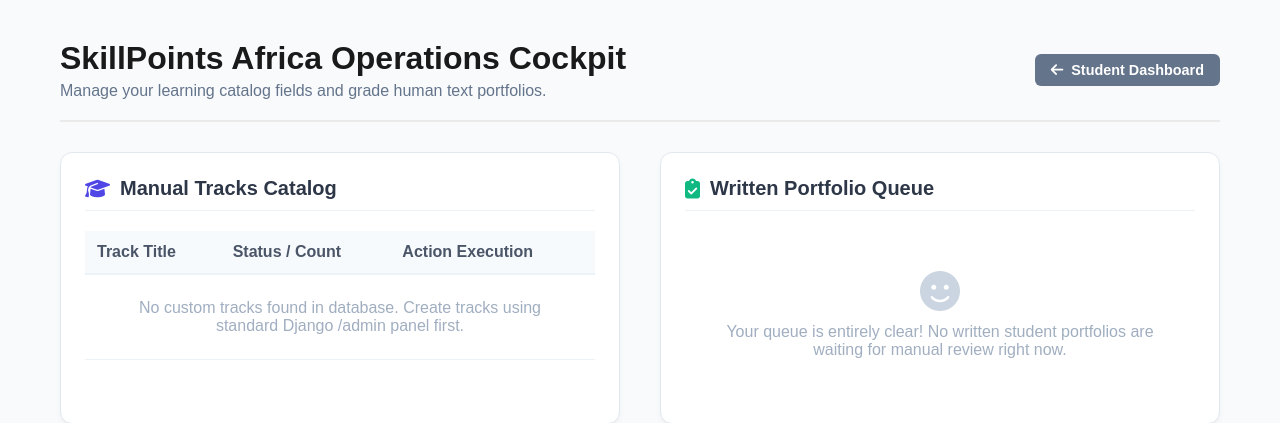
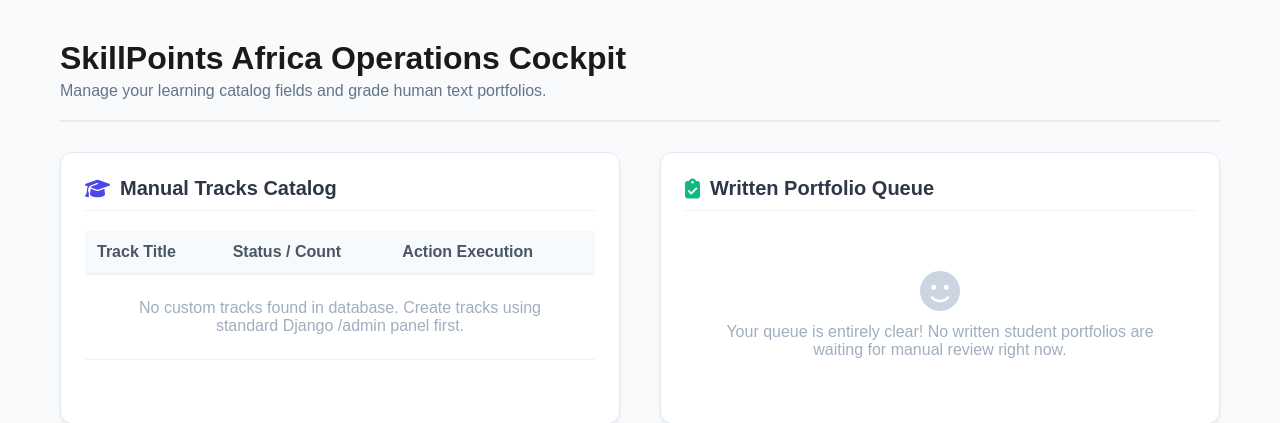
Before and after one commit to Tidjani-Adeniran/SkillPoints-Africa, a Django app: page /admin-dashboard/ in a window 1280 px wide. Shown: the top 423 px of the page. Run offline with Django 5.2, Linux system fonts and the light colour scheme; the visitor is signed in with stand-in values (Sample User, id 1); data that the repository does not hold is empty.

Commit message:
Removed access to Students dashboard form the admin dashboard

```diff
--- a/core/templates/admin_dashboard.html
+++ b/core/templates/admin_dashboard.html
@@ -53,7 +53,7 @@
                 <h1>SkillPoints Africa Operations Cockpit</h1>
                 <p style="color: #64748b; margin: 5px 0 0 0;">Manage your learning catalog fields and grade human text portfolios.</p>
             </div>
-            <a href="{% url 'dashboard' %}" class="btn" style="background: #64748b; color: white;"><i class="fa-solid fa-arrow-left"></i> Student Dashboard</a>
+
         </div>
 
         <div class="admin-grid">
```
